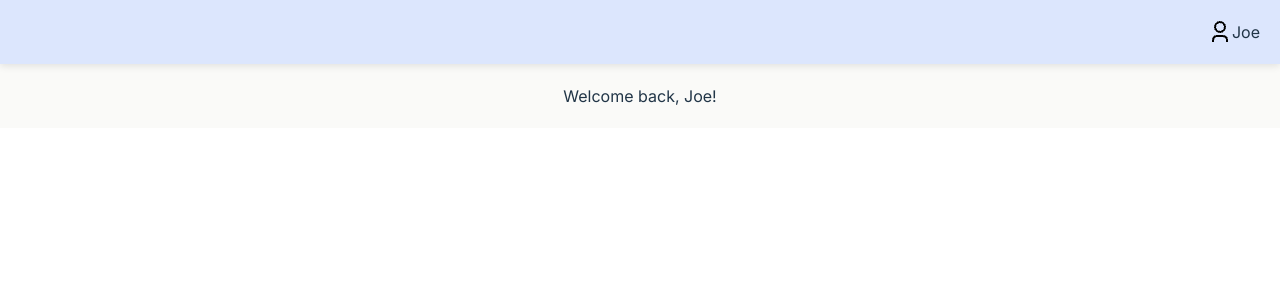
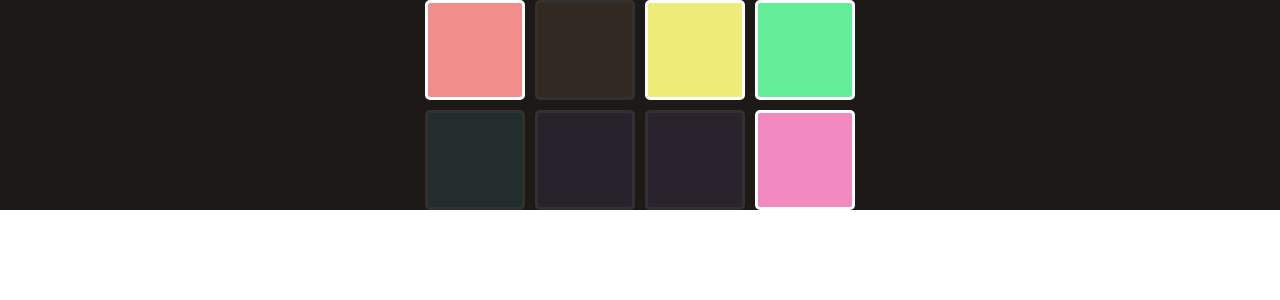
Before and after one commit to JIiiiiiiiiiiiiiiiiiiiiii/first-react, a React (Vite) app: page / in a window 1280 px wide. Shown: the top 300 px of the page. Built offline with nearby package versions, Linux system fonts and the light colour scheme.

Commit message:
Pads props and state

```diff
--- /dev/null
+++ b/src/components/dynamic_web/pads/App.jsx
@@ -0,0 +1,19 @@
+import React from "react";
+import padsData from "./pads";
+import Pad from "./Pad";
+
+export default function App() {
+  const [pads, setPads] = React.useState(padsData);
+
+  const buttonElements = pads.map((pad) => (
+    <Pad key={pad.id} color={pad.color} on={pad.on} />
+  ));
+
+  return (
+    <main className="flex items-center justify-center bg-[#1C1917]">
+      <div className="pad-container grid grid-cols-[repeat(4,100px)] grid-rows-[repeat(2,100px)] gap-2.5">
+        {buttonElements}
+      </div>
+    </main>
+  );
+}
--- /dev/null
+++ b/src/components/dynamic_web/pads/Pad.jsx
@@ -0,0 +1,17 @@
+import React from "react";
+
+export default function Pad(props) {
+  const [on, setOn] = React.useState(props.on);
+  const opacityClass = on ? "opacity-100" : "opacity-10";
+
+  function handleClick() {
+    setOn((prev) => !prev);
+  }
+  return (
+    <button
+      onClick={handleClick}
+      className={`h-[100px] w-[100px] cursor-pointer rounded-[5px] border-3 border-white ${opacityClass}`}
+      style={{ backgroundColor: props.color }}
+    ></button>
+  );
+}
--- /dev/null
+++ b/src/components/dynamic_web/pads/pads.js
@@ -0,0 +1,42 @@
+export default [
+    {
+        id: 1,
+        color: "#F18D8B",
+        on: true
+    },
+    {
+        id: 2,
+        color: "#F5C280",
+        on: false
+    },
+    {
+        id: 3,
+        color: "#EEEC79",
+        on: true
+    },
+    {
+        id: 4,
+        color: "#64ED98",
+        on: true
+    },
+    {
+        id: 5,
+        color: "#63DEED",
+        on: false
+    },
+    {
+        id: 6,
+        color: "#877FED",
+        on: false
+    },
+    {
+        id: 7,
+        color: "#A57FE9",
+        on: false
+    },
+    {
+        id: 8,
+        color: "#F289C1",
+        on: true
+    },
+]
--- a/src/main.jsx
+++ b/src/main.jsx
@@ -1,7 +1,7 @@
 import { StrictMode } from "react";
 import { createRoot } from "react-dom/client";
 import "./index.css";
-import App from "./components/dynamic_web/passdata/App";
+import App from "./components/dynamic_web/pads/App";
 
 createRoot(document.getElementById("root")).render(
   <StrictMode>
```
